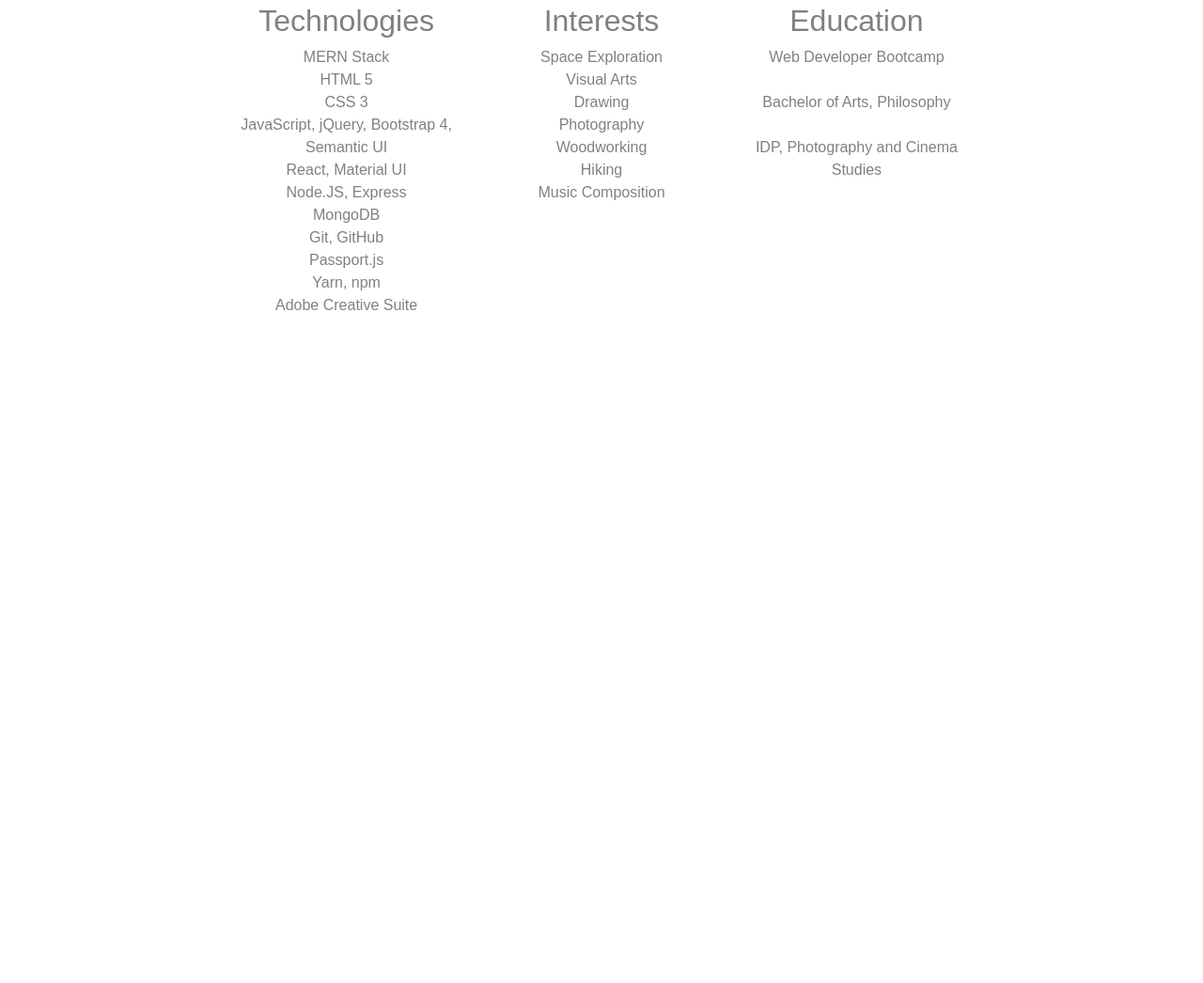
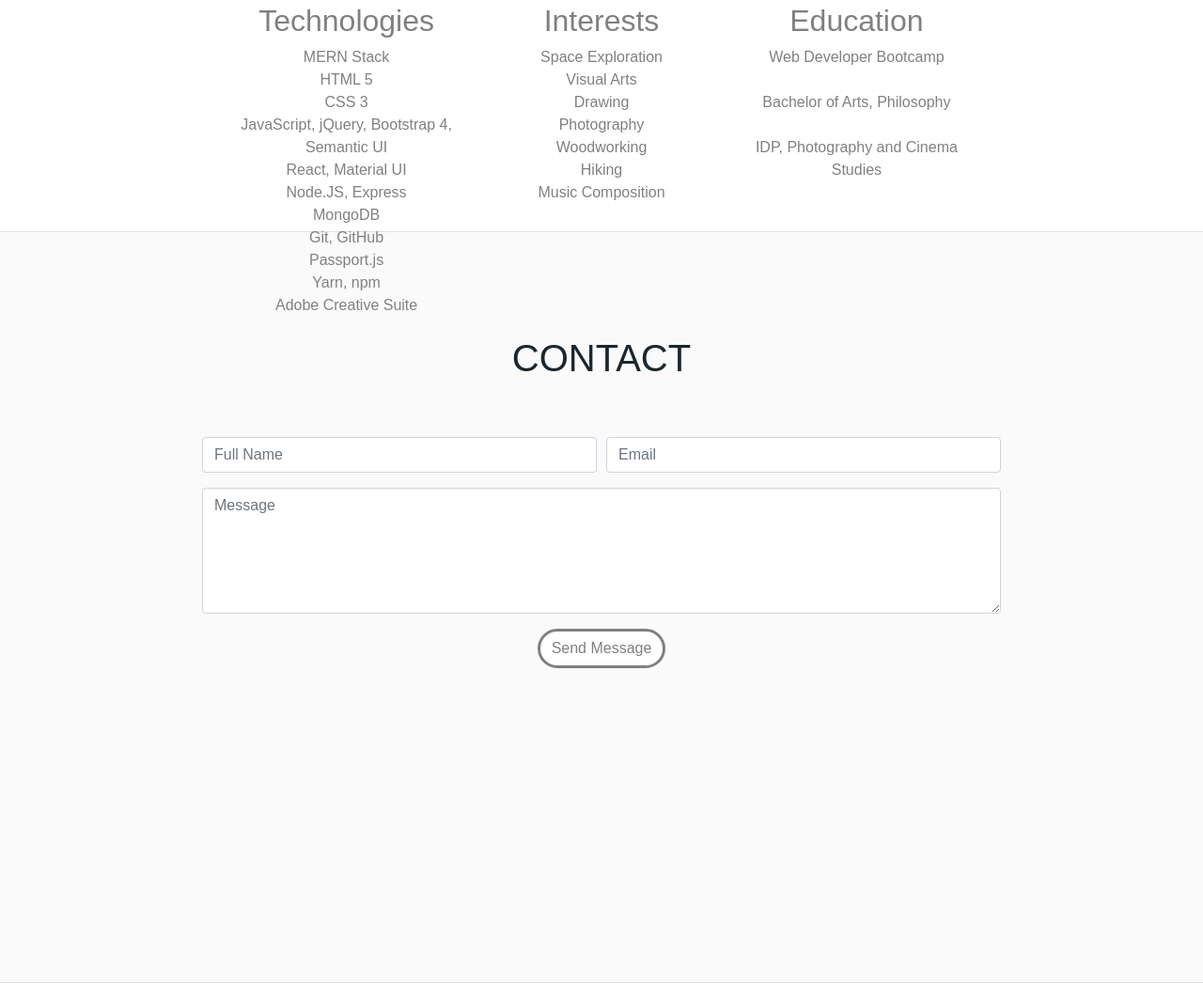
Before and after one commit to christopher-dodge/portfolio, a plain HTML site: page index.html in a window 1280 px wide. Shown: the part 3255-4301 px from the top of the page at 94% size. Before the commit the page ends 3958 px from the top, so only its background shows below. Drawn offline with nearby package versions, Linux system fonts and the light colour scheme; a web font is replaced by a local one.

Commit message:
Add contact form section

```diff
--- a/index.html
+++ b/index.html
@@ -272,6 +272,30 @@
 
     </div>
 
+    <!-- Contact -->
+    <div class="section off-white" id="contact">
+      <header class="col-12">
+        <h1 class="gut-50" data-aos="fade-up" data-aos-duration="1500">Contact</h1>
+      </header>
+
+      <form action="#" name="contact-form" id="contact-form" method="POST">
+        <div class="form-row justify-content-center">
+          <div class="form-group col-md-4">
+            <input type="text" class="form-control" id="inputName" placeholder="Full Name">
+          </div>
+          <div class="form-group col-md-4">
+            <input type="email" class="form-control" id="inputEmail" placeholder="Email">
+          </div>
+        </div>
+        <div class="form-row justify-content-center">
+          <div class="form-group col-md-8">
+            <textarea class="form-control" id="inputTextarea" rows="5" placeholder="Message"></textarea>
+          </div>
+        </div>
+        <button type="submit" class="btn">Send Message</button>
+      </form>
+    </div>
+
 
     <!-- Font Scripts -->
     <script src="https://kit.fontawesome.com/70e0f422f3.js" crossorigin="anonymous"></script>
```
